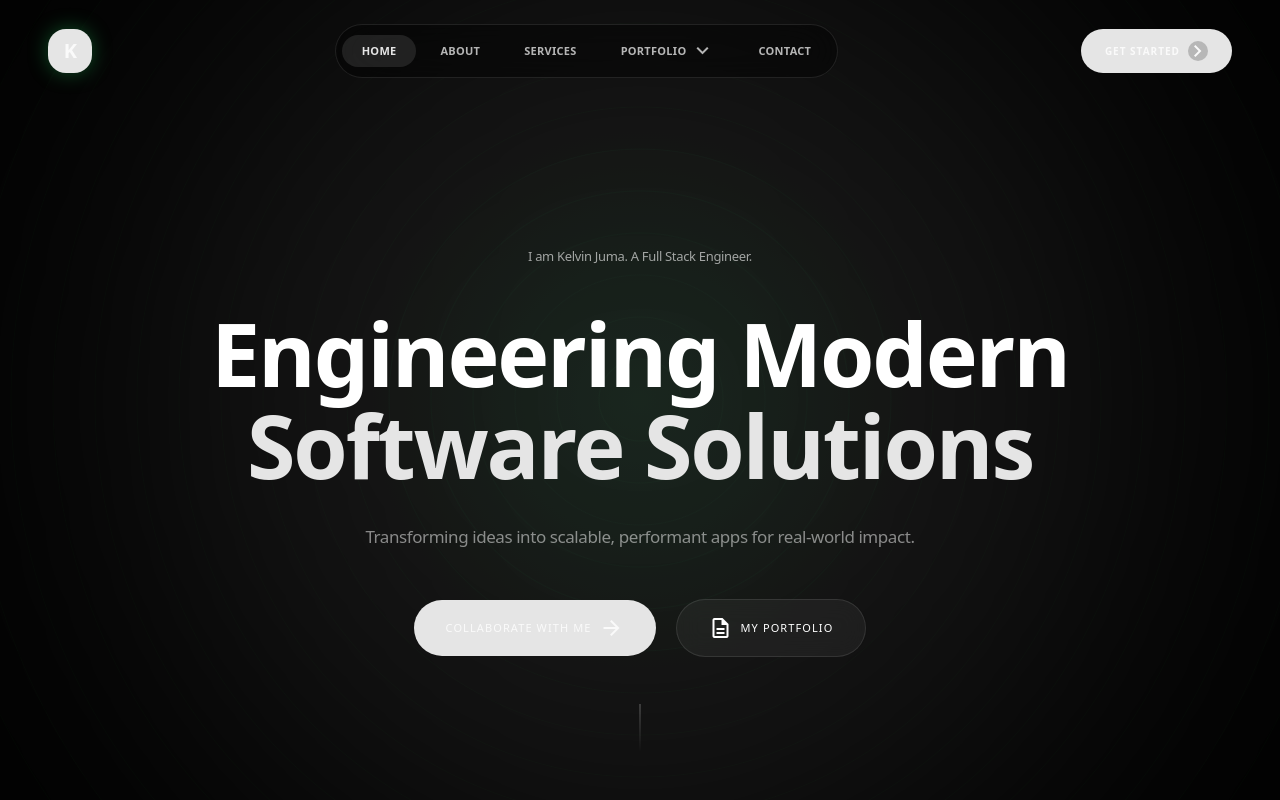
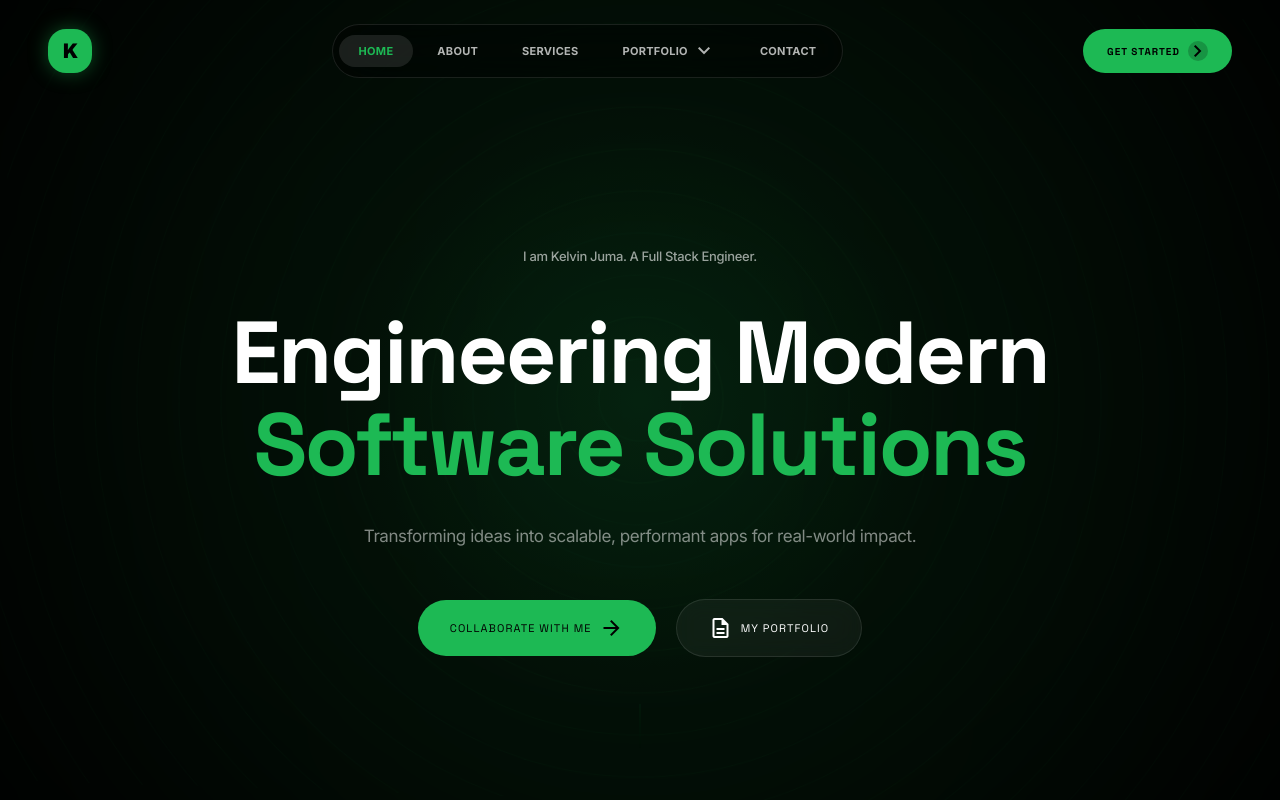
Before and after one commit to atik65/portfolio-2026, a Next.js app: page / in a window 1280 px wide. Shown: the top 800 px of the page. Built offline with nearby package versions, Linux system fonts and the light colour scheme.

Commit message:
feat: implement portfolio hero section with GSAP animations and custom Tailwind theme configuration

```diff
--- a/package.json
+++ b/package.json
@@ -38,6 +38,7 @@
     "crypto-js": "^4.2.0",
     "date-fns": "^4.1.0",
     "dayjs": "^1.11.19",
+    "gsap": "^3.14.2",
     "jodit-react": "^5.2.38",
     "js-cookie": "^3.0.5",
     "lucide-react": "^0.575.0",
@@ -51,7 +52,6 @@
     "react-phone-number-input": "^3.4.14",
     "sonner": "^2.0.7",
     "tailwind-merge": "^3.5.0",
-    "vaul": "^1.1.2",
     "vaul": "^1.1.2",
     "yup": "^1.7.1",
     "zod": "^4.1.13",
--- a/src/app/globals.css
+++ b/src/app/globals.css
@@ -7,8 +7,10 @@
 @theme inline {
   --color-background: var(--background);
   --color-foreground: var(--foreground);
-  --font-sans: var(--font-geist-sans);
+  --font-sans: var(--font-space-grotesk), ui-sans-serif, system-ui;
   --font-mono: var(--font-geist-mono);
+  --font-headline: var(--font-space-grotesk);
+  --font-body: var(--font-inter);
   --color-sidebar-ring: var(--sidebar-ring);
   --color-sidebar-border: var(--sidebar-border);
   --color-sidebar-accent-foreground: var(--sidebar-accent-foreground);
@@ -45,75 +47,85 @@
   --radius-2xl: calc(var(--radius) + 8px);
   --radius-3xl: calc(var(--radius) + 12px);
   --radius-4xl: calc(var(--radius) + 16px);
+
+  /* Additional colors from old tailwind.config.js */
+  --color-primary-container: #158b3f;
+  --color-on-primary: #000000;
+  --color-on-primary-container: #002c0f;
+  --color-surface-container: #1a1919;
+  --color-surface-container-highest: #262626;
+  --color-on-surface: #ffffff;
+  --color-on-surface-variant: #adaaaa;
+  --color-outline-variant: #484847;
 }
 
 :root {
   --radius: 0.625rem;
-  --background: oklch(1 0 0);
-  --foreground: oklch(0.145 0 0);
-  --card: oklch(1 0 0);
-  --card-foreground: oklch(0.145 0 0);
-  --popover: oklch(1 0 0);
-  --popover-foreground: oklch(0.145 0 0);
-  --primary: oklch(0.205 0 0);
-  --primary-foreground: oklch(0.985 0 0);
-  --secondary: oklch(0.97 0 0);
-  --secondary-foreground: oklch(0.205 0 0);
-  --muted: oklch(0.97 0 0);
-  --muted-foreground: oklch(0.556 0 0);
-  --accent: oklch(0.97 0 0);
-  --accent-foreground: oklch(0.205 0 0);
-  --destructive: oklch(0.577 0.245 27.325);
-  --border: oklch(0.922 0 0);
-  --input: oklch(0.922 0 0);
-  --ring: oklch(0.708 0 0);
-  --chart-1: oklch(0.646 0.222 41.116);
-  --chart-2: oklch(0.6 0.118 184.704);
-  --chart-3: oklch(0.398 0.07 227.392);
-  --chart-4: oklch(0.828 0.189 84.429);
-  --chart-5: oklch(0.769 0.188 70.08);
-  --sidebar: oklch(0.985 0 0);
-  --sidebar-foreground: oklch(0.145 0 0);
-  --sidebar-primary: oklch(0.205 0 0);
-  --sidebar-primary-foreground: oklch(0.985 0 0);
-  --sidebar-accent: oklch(0.97 0 0);
-  --sidebar-accent-foreground: oklch(0.205 0 0);
-  --sidebar-border: oklch(0.922 0 0);
-  --sidebar-ring: oklch(0.708 0 0);
+  --background: #000000;
+  --foreground: #ffffff;
+  --card: #0e0e0e;
+  --card-foreground: #ffffff;
+  --popover: #0e0e0e;
+  --popover-foreground: #ffffff;
+  --primary: #1DB954;
+  --primary-foreground: #000000;
+  --secondary: #7afbb7;
+  --secondary-foreground: #005e3a;
+  --muted: #1a1919;
+  --muted-foreground: #adaaaa;
+  --accent: #1DB954;
+  --accent-foreground: #000000;
+  --destructive: #ff7351;
+  --border: rgba(255, 255, 255, 0.1);
+  --input: rgba(255, 255, 255, 0.15);
+  --ring: #1DB954;
+  --chart-1: #1DB954;
+  --chart-2: #158b3f;
+  --chart-3: #7afbb7;
+  --chart-4: #006942;
+  --chart-5: #00492c;
+  --sidebar: #0e0e0e;
+  --sidebar-foreground: #ffffff;
+  --sidebar-primary: #1DB954;
+  --sidebar-primary-foreground: #000000;
+  --sidebar-accent: #1a1919;
+  --sidebar-accent-foreground: #ffffff;
+  --sidebar-border: rgba(255, 255, 255, 0.1);
+  --sidebar-ring: #1DB954;
 }
 
 .dark {
-  --background: oklch(0.145 0 0);
-  --foreground: oklch(0.985 0 0);
-  --card: oklch(0.205 0 0);
-  --card-foreground: oklch(0.985 0 0);
-  --popover: oklch(0.205 0 0);
-  --popover-foreground: oklch(0.985 0 0);
-  --primary: oklch(0.922 0 0);
-  --primary-foreground: oklch(0.205 0 0);
-  --secondary: oklch(0.269 0 0);
-  --secondary-foreground: oklch(0.985 0 0);
-  --muted: oklch(0.269 0 0);
-  --muted-foreground: oklch(0.708 0 0);
-  --accent: oklch(0.269 0 0);
-  --accent-foreground: oklch(0.985 0 0);
-  --destructive: oklch(0.704 0.191 22.216);
-  --border: oklch(1 0 0 / 10%);
-  --input: oklch(1 0 0 / 15%);
-  --ring: oklch(0.556 0 0);
-  --chart-1: oklch(0.488 0.243 264.376);
-  --chart-2: oklch(0.696 0.17 162.48);
-  --chart-3: oklch(0.769 0.188 70.08);
-  --chart-4: oklch(0.627 0.265 303.9);
-  --chart-5: oklch(0.645 0.246 16.439);
-  --sidebar: oklch(0.205 0 0);
-  --sidebar-foreground: oklch(0.985 0 0);
-  --sidebar-primary: oklch(0.488 0.243 264.376);
-  --sidebar-primary-foreground: oklch(0.985 0 0);
-  --sidebar-accent: oklch(0.269 0 0);
-  --sidebar-accent-foreground: oklch(0.985 0 0);
-  --sidebar-border: oklch(1 0 0 / 10%);
-  --sidebar-ring: oklch(0.556 0 0);
+  --background: #000000;
+  --foreground: #ffffff;
+  --card: #0e0e0e;
+  --card-foreground: #ffffff;
+  --popover: #0e0e0e;
+  --popover-foreground: #ffffff;
+  --primary: #1DB954;
+  --primary-foreground: #000000;
+  --secondary: #7afbb7;
+  --secondary-foreground: #005e3a;
+  --muted: #1a1919;
+  --muted-foreground: #adaaaa;
+  --accent: #1DB954;
+  --accent-foreground: #000000;
+  --destructive: #ff7351;
+  --border: rgba(255, 255, 255, 0.1);
+  --input: rgba(255, 255, 255, 0.15);
+  --ring: #1DB954;
+  --chart-1: #1DB954;
+  --chart-2: #158b3f;
+  --chart-3: #7afbb7;
+  --chart-4: #006942;
+  --chart-5: #00492c;
+  --sidebar: #0e0e0e;
+  --sidebar-foreground: #ffffff;
+  --sidebar-primary: #1DB954;
+  --sidebar-primary-foreground: #000000;
+  --sidebar-accent: #1a1919;
+  --sidebar-accent-foreground: #ffffff;
+  --sidebar-border: rgba(255, 255, 255, 0.1);
+  --sidebar-ring: #1DB954;
 }
 
 @layer base {
@@ -121,7 +133,10 @@
     @apply border-border outline-ring/50;
   }
   body {
-    @apply bg-background text-foreground;
+    @apply bg-background text-foreground font-body antialiased;
+  }
+  h1, h2, h3, h4, h5, h6 {
+    @apply font-headline;
   }
 }
 
--- a/src/app/layout.js
+++ b/src/app/layout.js
@@ -1,4 +1,4 @@
-import { Inter, Manrope } from "next/font/google";
+import { Inter, Space_Grotesk } from "next/font/google";
 import Script from "next/script";
 import "./globals.css";
 
@@ -8,10 +8,10 @@ const inter = Inter({
   display: "swap",
 });
 
-const manrope = Manrope({
-  variable: "--font-manrope",
+const spaceGrotesk = Space_Grotesk({
+  variable: "--font-space-grotesk",
   subsets: ["latin"],
-  weight: ["700", "800"],
+  weight: ["300", "400", "500", "600", "700"],
   display: "swap",
 });
 
@@ -24,13 +24,19 @@ export const metadata = {
 export default function RootLayout({ children }) {
   return (
     <html lang="en" className="dark">
-      <body
-        className={`${inter.variable} ${manrope.variable} antialiased bg-background text-on-surface font-body selection:bg-primary/30 selection:text-primary overflow-x-hidden`}
-      >
+      <head>
+        <link
+          href="https://fonts.googleapis.com/css2?family=Space+Grotesk:wght@300;400;500;600;700&display=swap"
+          rel="stylesheet"
+        />
         <link
           href="https://fonts.googleapis.com/css2?family=Material+Symbols+Outlined:wght,FILL@100..700,0..1&display=swap"
           rel="stylesheet"
         />
+      </head>
+      <body
+        className={`${inter.variable} ${spaceGrotesk.variable} antialiased bg-background text-on-surface font-body selection:bg-primary/30 selection:text-primary overflow-x-hidden`}
+      >
         {children}
       </body>
     </html>
--- a/src/components/pages/home/Hero.jsx
+++ b/src/components/pages/home/Hero.jsx
@@ -1,33 +1,159 @@
 "use client";
 
+import { useEffect, useRef } from "react";
+import gsap from "gsap";
+import { ScrollTrigger } from "gsap/dist/ScrollTrigger";
+
 export default function Hero() {
+  const heroRef = useRef(null);
+  const badgeRef = useRef(null);
+  const headlineRef = useRef(null);
+  const subheadlineRef = useRef(null);
+  const buttonsRef = useRef(null);
+  const bgGlowRef = useRef(null);
+  const bgCirclesRef = useRef(null);
+  const scrollIndicatorRef = useRef(null);
+
+  useEffect(() => {
+    gsap.registerPlugin(ScrollTrigger);
+
+    const ctx = gsap.context(() => {
+      // MODULE A: Initial Entry Timeline
+      const tl = gsap.timeline({ defaults: { ease: "power3.out" } });
+
+      tl.fromTo(
+        badgeRef.current,
+        { opacity: 0, y: 20 },
+        {
+          opacity: 1,
+          y: 0,
+          duration: 0.6,
+          delay: 0.2,
+        },
+      )
+        .fromTo(
+          headlineRef.current,
+          { opacity: 0, y: 30 },
+          {
+            opacity: 1,
+            y: 0,
+            duration: 0.8,
+          },
+          "-=0.4",
+        )
+        .fromTo(
+          subheadlineRef.current,
+          { opacity: 0, y: 20 },
+          {
+            opacity: 1,
+            y: 0,
+            duration: 0.8,
+          },
+          "-=0.6",
+        )
+        .fromTo(
+          buttonsRef.current.children,
+          { opacity: 0, y: 20 },
+          {
+            opacity: 1,
+            y: 0,
+            stagger: 0.15,
+            duration: 0.8,
+          },
+          "-=0.6",
+        );
+
+      // MODULE D: Background Ambient Motion
+      gsap.to(bgGlowRef.current, {
+        scale: 1.1,
+        duration: 8,
+        repeat: -1,
+        yoyo: true,
+        ease: "sine.inOut",
+      });
+
+      gsap.to(bgCirclesRef.current, {
+        rotation: 3,
+        duration: 10,
+        repeat: -1,
+        yoyo: true,
+        ease: "sine.inOut",
+      });
+
+      // MODULE E: Scroll Indicator Animation
+      gsap.to(scrollIndicatorRef.current, {
+        height: "48px",
+        opacity: 0.2,
+        duration: 1.5,
+        repeat: -1,
+        ease: "power2.inOut",
+      });
+
+      // MODULE F: Parallax Effect (On Scroll)
+      gsap.to(heroRef.current, {
+        yPercent: 30,
+        ease: "none",
+        scrollTrigger: {
+          trigger: heroRef.current,
+          start: "top top",
+          end: "bottom top",
+          scrub: true,
+        },
+      });
+    }, heroRef);
+
+    return () => ctx.revert();
+  }, []);
+
   return (
-    <main className="relative min-h-screen flex flex-col items-center justify-center pt-24 px-6 overflow-hidden bg-black">
+    <main
+      ref={heroRef}
+      className="relative min-h-screen flex flex-col items-center justify-center pt-24 px-6 overflow-hidden bg-black"
+    >
       {/* Background Ambience */}
-      <div className="absolute inset-0 concentric-circles pointer-events-none opacity-60"></div>
-      <div className="absolute top-1/2 left-1/2 -translate-x-1/2 -translate-y-1/2 w-[1000px] h-[1000px] bg-primary/10 rounded-full blur-[160px] pointer-events-none"></div>
+      <div
+        ref={bgCirclesRef}
+        className="absolute inset-0 concentric-circles pointer-events-none opacity-60"
+      ></div>
+      <div
+        ref={bgGlowRef}
+        className="absolute top-1/2 left-1/2 -translate-x-1/2 -translate-y-1/2 w-[1000px] h-[1000px] bg-primary/10 rounded-full blur-[160px] pointer-events-none"
+      ></div>
 
       <section className="relative z-10 max-w-5xl w-full text-center">
         {/* Badge */}
-        <div className="inline-flex items-center gap-2 px-4 py-2 rounded-full mb-8 animate-fade-in">
+        <div
+          ref={badgeRef}
+          className="inline-flex items-center gap-2 px-4 py-2 rounded-full mb-8"
+        >
           <p className="font-label text-[13px] tracking-tight text-white/60 font-medium">
             I am Kelvin Juma. A Full Stack Engineer.
           </p>
         </div>
 
         {/* Main Headline */}
-        <h1 className="font-headline text-5xl md:text-7xl lg:text-[88px] font-black tracking-tight leading-[1.05] mb-8 text-white">
+        <h1
+          ref={headlineRef}
+          className="font-headline text-5xl md:text-7xl lg:text-[88px] font-black tracking-tight leading-[1.05] mb-8 text-white"
+        >
           Engineering Modern <br />
           <span className="text-primary">Software Solutions</span>
         </h1>
 
         {/* Sub-headline */}
-        <p className="font-body text-base md:text-[17px] text-white/50 max-w-2xl mx-auto mb-12 leading-relaxed tracking-tight">
-          Transforming ideas into scalable, performant apps for real-world impact.
+        <p
+          ref={subheadlineRef}
+          className="font-body text-base md:text-[17px] text-white/50 max-w-2xl mx-auto mb-12 leading-relaxed tracking-tight"
+        >
+          Transforming ideas into scalable, performant apps for real-world
+          impact.
         </p>
 
         {/* Action Buttons */}
-        <div className="flex flex-col sm:flex-row items-center justify-center gap-5">
+        <div
+          ref={buttonsRef}
+          className="flex flex-col sm:flex-row items-center justify-center gap-5"
+        >
           <button className="group px-8 py-4 bg-primary rounded-full text-on-primary font-headline font-extra-bold uppercase text-[11px] tracking-widest flex items-center gap-2 hover:shadow-[0_0_30px_rgba(29,185,84,0.4)] transition-all duration-300 active:scale-95">
             Collaborate with Me
             <span className="material-symbols-outlined text-sm font-black group-hover:translate-x-1 transition-transform">
@@ -45,7 +171,10 @@ export default function Hero() {
 
       {/* Scroll Indicator */}
       <div className="absolute bottom-12 left-1/2 -translate-x-1/2 flex flex-col items-center gap-4 opacity-40">
-        <div className="w-[1px] h-12 bg-gradient-to-b from-primary to-transparent"></div>
+        <div
+          ref={scrollIndicatorRef}
+          className="w-[1px] h-12 bg-gradient-to-b from-primary to-transparent"
+        ></div>
       </div>
     </main>
   );
--- a/tailwind.config.js
+++ b/tailwind.config.js
@@ -68,9 +68,9 @@ module.exports = {
         full: "9999px",
       },
       fontFamily: {
-        headline: ["var(--font-manrope)", "Manrope", "sans-serif"],
-        body: ["var(--font-inter)", "Inter", "sans-serif"],
-        label: ["var(--font-inter)", "Inter", "sans-serif"],
+        headline: ["var(--font-space-grotesk)", "sans-serif"],
+        body: ["var(--font-inter)", "sans-serif"],
+        label: ["var(--font-inter)", "sans-serif"],
       },
     },
   },
```
Also changed, not shown: 1 other file (tests, documents, lock files or other folders).
